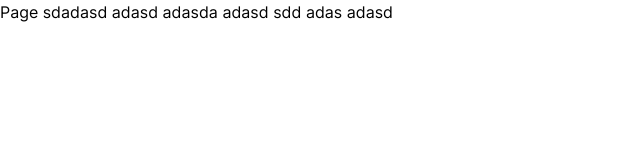
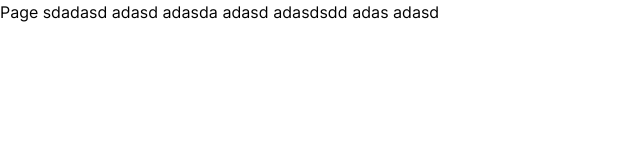
Before and after one commit to johnsus1995/next-starter, a Next.js app: page /login in a window 1280 px wide. Shown: the top 160 px of the page, without its empty margins (0-640 px from the left). Built offline with nearby package versions, Linux system fonts and the light colour scheme.

Commit message:
test: husky works

```diff
--- a/src/app/login/page.tsx
+++ b/src/app/login/page.tsx
@@ -1,5 +1,5 @@
 import * as React from 'react';
 
 export default function page() {
-  return <div>Page sdadasd adasd adasda adasd sdd adas adasd</div>;
+  return <div>Page sdadasd adasd adasda adasd adasdsdd adas adasd</div>;
 }
```
